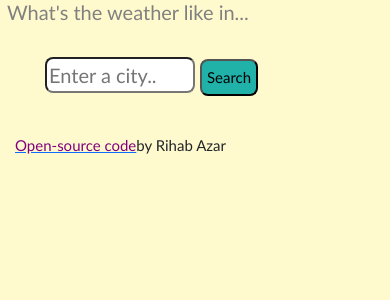
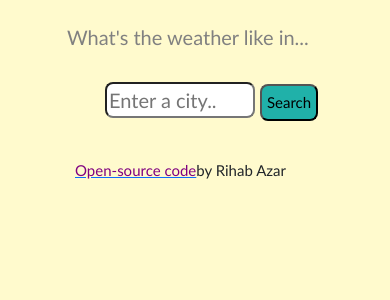
Before and after one commit to Shahbi88/Weather-React-Separate-VS-import, a React (Create React App) app: page / in a window 390 px wide. Shown: the top 300 px of the page. Built offline with nearby package versions, Linux system fonts and the light colour scheme; no server answers.

Commit message:
padding improved

```diff
--- a/src/styles.css
+++ b/src/styles.css
@@ -143,8 +143,10 @@ body {
     padding-left: 0px;
   }
   .card-body {
-    max-width: 720px;
     margin: auto;
+    padding-top: 25px;
+    padding-right: 0px;
+    padding-left: 60px;
     justify-content: center;
     justify-self: center;
   }
```
